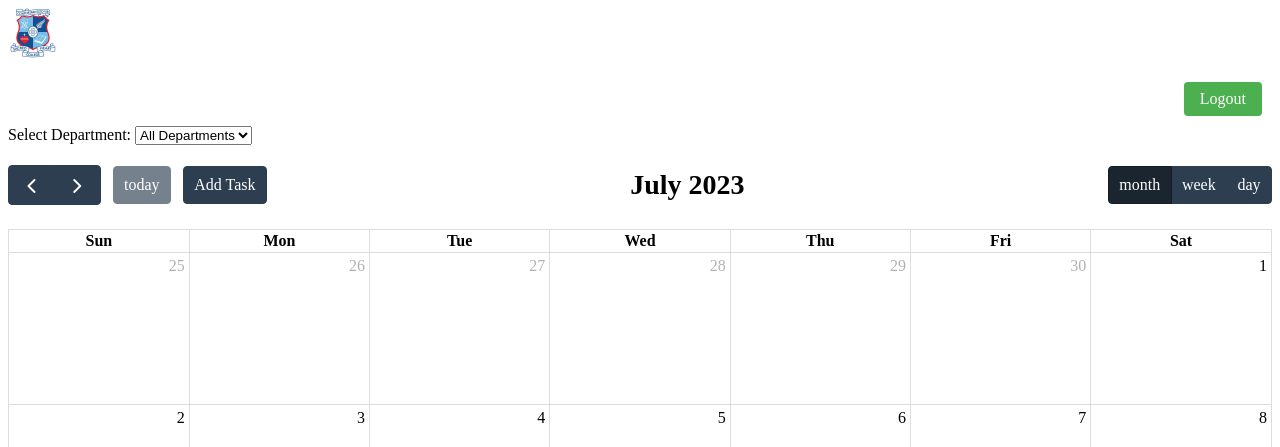
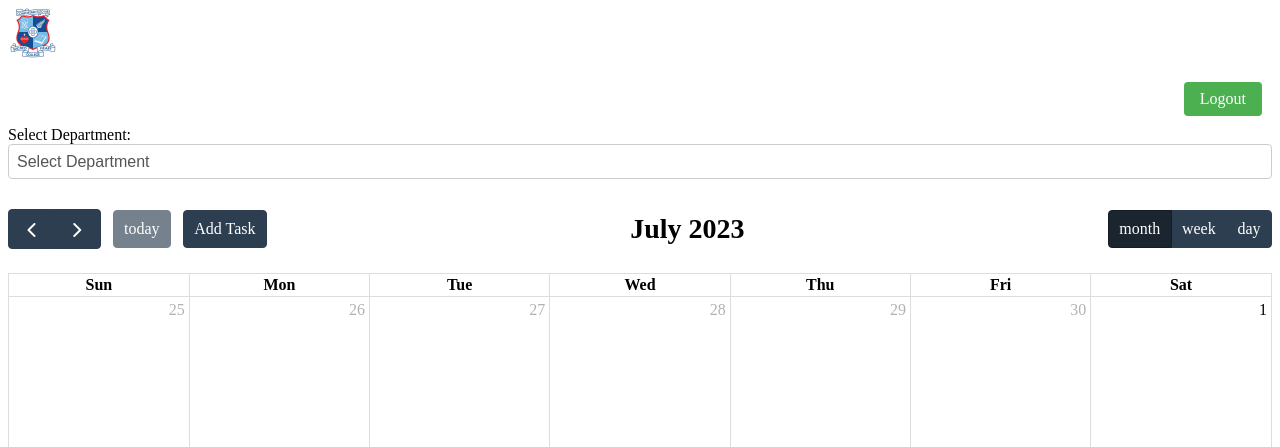
Before and after one commit to hr17045/SCHOL2023, a Flask app: page / in a window 1280 px wide. Shown: the top 447 px of the page. Run offline with Flask 3, Linux system fonts and the light colour scheme; lists and menus that the app fills with data are empty; some libraries are stand-ins or nearby versions.

Commit message:
24th July
I have added various features for the user experience of my calendar. User has the ability to choose which department of tasks they wish to view.
I added another feature where user can drag and drop their events to a different place on the calendar and this automatically updates the database and saves their task to that place.
Finally, I added different colours for each department for the tasks. This means it is more recognisable for user to tell which task is assigned to each department.

```diff
--- a/app.py
+++ b/app.py
@@ -2,6 +2,7 @@ from flask import Flask, render_template, request, redirect, session
 from flask_sqlalchemy import SQLAlchemy
 from datetime import datetime
 import hashlib
+from datetime import timedelta
 
 app = Flask(__name__, static_url_path='/static')
 app.config['SECRET_KEY'] = 'your_secret_key_here'  # Replace 'your_secret_key_here' with a secret key
@@ -42,7 +43,9 @@ def calendar():
         event = {
             'title': task.title,
             'start': task.start_date.strftime('%Y-%m-%d'),
-            'end': task.end_date.strftime('%Y-%m-%d')
+            'end': task.end_date.strftime('%Y-%m-%d'),
+            'id': task.id,
+            'department': task.department  # Add the department information to the event
         }
         events.append(event)
     return render_template('calendar.html', events=events)
@@ -59,6 +62,25 @@ def add_task():
     db.session.commit()
 
     return redirect('/')
+
+@app.route('/update_task_dates', methods=['POST'])
+def update_task_dates():
+    task_id = request.form['id']
+    new_start = datetime.strptime(request.form['start'], '%Y-%m-%d')
+    new_end = datetime.strptime(request.form['end'], '%Y-%m-%d')
+
+    # Adjust the new_start and new_end dates by adding one day
+    new_start += timedelta(days=1)
+    new_end += timedelta(days=1)
+
+    task = Task.query.get(task_id)
+    if task:
+        # Update the task's start_date and end_date with the adjusted datetime objects
+        task.start_date = new_start
+        task.end_date = new_end
+        db.session.commit()
+
+    return 'Success'
 
 # Route for user login and authentication
 @app.route('/login', methods=['GET', 'POST'])
@@ -110,6 +132,8 @@ def logout():
 
     return redirect('/login')  # Redirect the user back to the login page
 
+
+
 # Start the Flask application in debug mode if this script is run as the main module
 if __name__ == "__main__":
     app.run(debug=True)
--- a/templates/calendar.html
+++ b/templates/calendar.html
@@ -80,6 +80,21 @@
             border-radius: 4px;
             font-size: 16px;
             color: #555;
+            background-color: #fff;
+            appearance: none;
+            -webkit-appearance: none;
+            -moz-appearance: none;
+        }
+
+        /* Styling for the arrow icon in the dropdown */
+        #addTaskModal form select::after {
+            content: "\25BC"; /* Unicode character for down arrow */
+            position: absolute;
+            top: 50%;
+            right: 12px;
+            transform: translateY(-50%);
+            font-size: 14px;
+            color: #555;
         }
 
         /* Styling for the "Add Task" button in the add task form */
@@ -140,6 +155,38 @@
             margin-bottom: 20px;
         }
 
+        /* Styling for the "Select Department" dropdown */
+        .styled-select {
+            width: 100%;
+            padding: 8px;
+            margin-bottom: 10px;
+            border: 1px solid #ccc;
+            border-radius: 4px;
+            font-size: 16px;
+            color: #555;
+            background-color: #fff;
+            appearance: none;
+            -webkit-appearance: none;
+            -moz-appearance: none;
+        }
+
+        /* Styling for the arrow icon in the dropdown */
+        .styled-select::after {
+            content: "\25BC"; /* Unicode character for down arrow */
+            position: absolute;
+            top: 50%;
+            right: 12px;
+            transform: translateY(-50%);
+            font-size: 14px;
+            color: #555;
+        }
+
+        /* Styling for the "Select Department" dropdown on focus */
+        .styled-select:focus {
+            outline: none;
+            border-color: #4CAF50; /* Change color on focus if needed */
+        }
+
     </style>
     <!-- Import jQuery and FullCalendar scripts -->
     <script src="https://code.jquery.com/jquery-3.6.0.min.js"></script>
@@ -161,14 +208,15 @@
         <!-- Department filter dropdown -->
         <div id="departmentFilter">
             <label for="department">Select Department:</label>
-            <select name="department" id="department">
-                <option value="all">All Departments</option>
-                <option value="art">Art</option>
-                <option value="commerce">Commerce</option>
-                <option value="english">English</option>
-                <option value="mathematics">Mathematics</option>
-                <option value="music">Music</option>
-                <option value="science">Science</option>
+            <select name="department" id="department" class="styled-select">
+                <option value="" selected>Select Department</option>
+                <option value="all" {% if selected_department == 'all' %} selected {% endif %}>All Departments</option>
+                <option value="art" {% if selected_department == 'art' %} selected {% endif %}>Art</option>
+                <option value="commerce" {% if selected_department == 'commerce' %} selected {% endif %}>Commerce</option>
+                <option value="english" {% if selected_department == 'english' %} selected {% endif %}>English</option>
+                <option value="mathematics" {% if selected_department == 'mathematics' %} selected {% endif %}>Mathematics</option>
+                <option value="music" {% if selected_department == 'music' %} selected {% endif %}>Music</option>
+                <option value="science" {% if selected_department == 'science' %} selected {% endif %}>Science</option>
             </select>
         </div>
 
@@ -213,6 +261,26 @@
         let closeButton = document.querySelector('#addTaskModal .closeButton');
         let departmentFilter = document.getElementById('departmentFilter');
 
+        // Function to get the color based on department
+        function getDepartmentColor(department) {
+            switch (department.toLowerCase()) {
+                case 'art':
+                    return 'red';
+                case 'commerce':
+                    return 'green';
+                case 'english':
+                    return 'blue';
+                case 'mathematics':
+                    return 'purple';
+                case 'music':
+                    return 'orange';
+                case 'science':
+                    return 'teal';
+                default:
+                    return 'gray';
+            }
+        }
+
         // Create a FullCalendar instance
         let calendar = new FullCalendar.Calendar(calendarEl, {
             headerToolbar: {
@@ -220,7 +288,12 @@
                 center: 'title',
                 end: 'dayGridMonth,timeGridWeek,timeGridDay', // Align date to the middle
             },
-            events: events,
+            events: events.map((event) => {
+                return {
+                    ...event,
+                    color: getDepartmentColor(event.department)
+                };
+            }),
             customButtons: {
                 addTaskButton: {
                     text: 'Add Task',
@@ -233,6 +306,30 @@
                 }
             },
             initialView: 'dayGridMonth',  // Set the initial view of the calendar
+            editable: true, // Enable drag and drop functionality
+            eventDrop: function(info) {
+                // Function to handle event drag and drop
+                const taskId = info.event.id;
+                const newStart = info.event.start;
+                const newEnd = info.event.end;
+
+                // Send the updated task dates to the server
+                $.ajax({
+                    url: '/update_task_dates',
+                    type: 'POST',
+                    data: {
+                        id: taskId,
+                        start: newStart.toISOString().split('T')[0],
+                        end: newEnd.toISOString().split('T')[0],
+                    },
+                    success: function() {
+                        alert('Task dates updated successfully!');
+                    },
+                    error: function(xhr, textStatus, error) {
+                        alert('Failed to update task dates: ' + error);
+                    }
+                });
+            }
         });
 
         // Render the calendar
```
